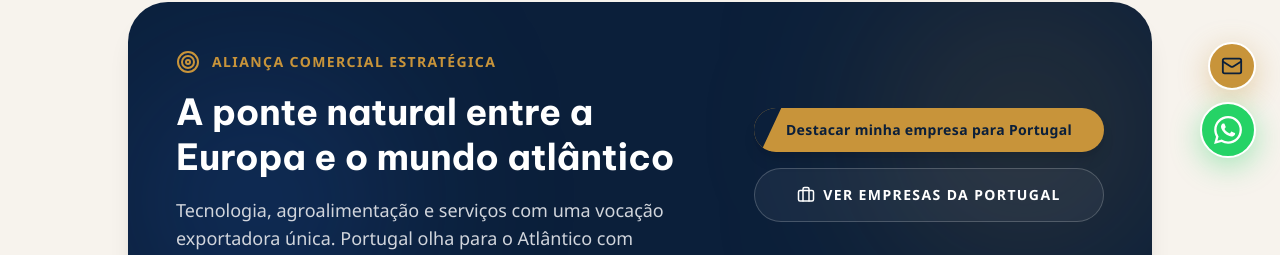
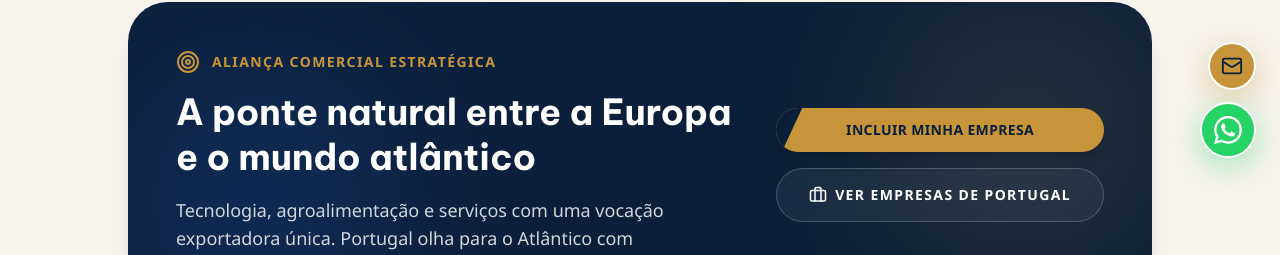
Before and after one commit to matheusaleks-cell/eumercosurready, a Next.js app: page /pais/portugal in a window 1280 px wide. Shown: the part 618-873 px from the top of the page. Built offline with nearby package versions, Linux system fonts and the light colour scheme; no server answers; the database is empty.

Commit message:
fix(site): corrige rotulo do botao de destaque e preposicoes dos paises em pt

```diff
--- a/app/(site)/pais/[slug]/page.tsx
+++ b/app/(site)/pais/[slug]/page.tsx
@@ -20,6 +20,24 @@ import { cn } from '@/lib/utils'
 import { Metadata } from 'next'
 
 import { cookies } from 'next/headers'
+
+function getPrepositionForCountry(countryId: string): string {
+  switch (countryId) {
+    case 'BR': // Brasil
+    case 'UY': // Uruguai
+    case 'PY': // Paraguai
+      return 'do'
+    case 'NL': // Países Baixos
+      return 'dos'
+    case 'PT': // Portugal
+    case 'LU': // Luxemburgo
+    case 'CY': // Chipre
+    case 'MT': // Malta
+      return 'de'
+    default:
+      return 'da'
+  }
+}
 
 interface PageProps {
   params: Promise<{ slug: string }>
@@ -207,7 +225,7 @@ export default async function CountryProfilePage({ params }: PageProps) {
               </div>
               <h2 className="text-2xl md:text-3xl lg:text-4xl font-display font-bold leading-tight">
                 {t(
-                  country.ctaTitle || `O mercado de ${country.name} busca fornecedores de excelência. Eles vão encontrar você ou seu concorrente?`,
+                  country.ctaTitle || `O mercado ${getPrepositionForCountry(country.id)} ${country.name} busca fornecedores de excelência. Eles vão encontrar você ou seu concorrente?`,
                   country.ctaTitle_en || `The ${t(country.name, country.name_en, country.name_es)} market is looking for excellent suppliers. Will they find you or your competitor?`,
                   country.ctaTitle_es || `El mercado de ${t(country.name, country.name_en, country.name_es)} busca proveedores de excelencia. ¿Le encontrarán a usted o a su competidor?`
                 )}
@@ -222,14 +240,14 @@ export default async function CountryProfilePage({ params }: PageProps) {
             </div>
             <div className="flex flex-col gap-4 w-full sm:w-auto shrink-0">
               <Link href="/solicitar-cadastro" className="btn-premium whitespace-nowrap text-center justify-center">
-                <span>{t(`Destacar minha empresa para ${country.name}`, `Highlight my company for ${t(country.name, country.name_en, country.name_es)}`, `Destacar mi empresa para ${t(country.name, country.name_en, country.name_es)}`)}</span>
+                <span>{t('INCLUIR MINHA EMPRESA', 'ADD MY COMPANY', 'INCLUIR MI EMPRESA')}</span>
               </Link>
               <Link
                 href={`/?origin=${country.id}#partners-section`}
                 className="inline-flex items-center justify-center px-8 py-4 rounded-full border border-white/20 bg-white/5 text-white font-bold hover:bg-white/10 transition-all text-sm uppercase tracking-widest"
               >
                 <Briefcase className="mr-2" size={18} />
-                <span>{t(`Ver Empresas da ${country.name}`, `View Companies from ${t(country.name, country.name_en, country.name_es)}`, `Ver Empresas de ${t(country.name, country.name_en, country.name_es)}`)}</span>
+                <span>{t(`Ver Empresas ${getPrepositionForCountry(country.id)} ${country.name}`, `View Companies from ${t(country.name, country.name_en, country.name_es)}`, `Ver Empresas de ${t(country.name, country.name_en, country.name_es)}`)}</span>
               </Link>
             </div>
           </div>
@@ -324,7 +342,7 @@ export default async function CountryProfilePage({ params }: PageProps) {
             <h3 className="text-2xl font-display font-bold text-[var(--color-navy)]">{t('Relatório Detalhado em Construção', 'Detailed Report Under Construction', 'Informe Detallado en Construcción')}</h3>
             <p className="text-gray-500 max-w-xl mx-auto">
               {t(
-                `Nossa equipe de inteligência de mercado está mapeando as oportunidades, setores e balança comercial de ${country.name}. Em breve, disponibilizaremos o relatório completo.`,
+                `Nossa equipe de inteligência de mercado está mapeando as oportunidades, setores e balança comercial ${getPrepositionForCountry(country.id)} ${country.name}. Em breve, disponibilizaremos o relatório completo.`,
                 `Our market intelligence team is mapping the opportunities, sectors, and trade balance of ${country.name}. Soon, we will provide the full report.`,
                 `Nuestro equipo de inteligencia de mercado está mapeando las oportunidades, sectores y balanza comercial de ${country.name}. Próximamente, pondremos a su disposición el informe completo.`
               )}
```
